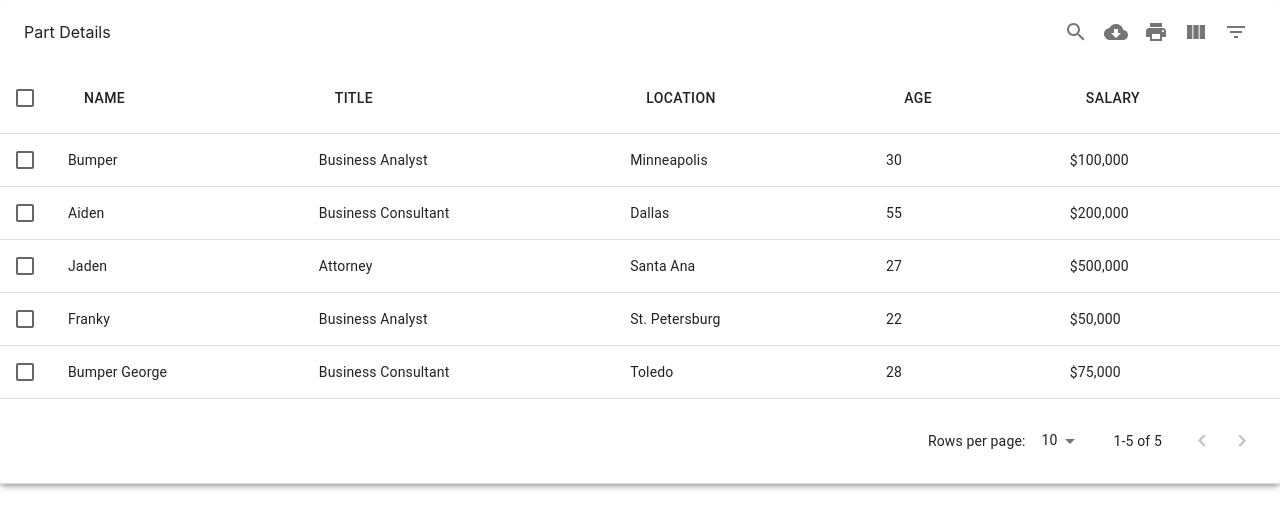
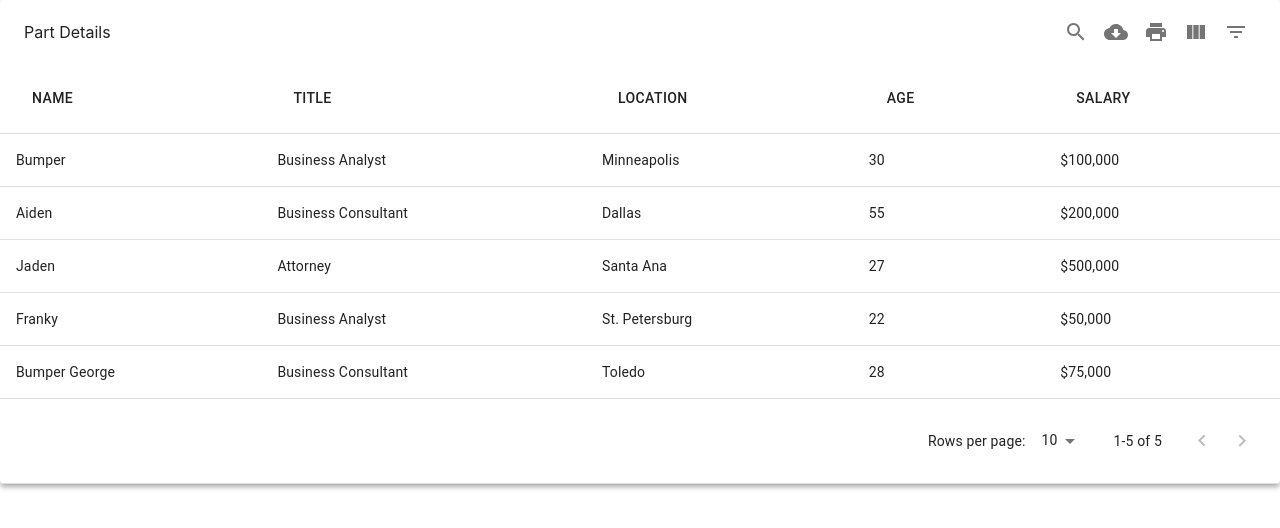
Before and after one commit to itsmeganesh-cse-iiit/react-mui-datatables-ex, a React (Create React App) app: page / in a window 1280 px wide. Shown: the top 528 px of the page. Built offline with nearby package versions, Linux system fonts and the light colour scheme.

Commit message:
feat(selection) : selectable rows

```diff
--- a/src/App.js
+++ b/src/App.js
@@ -39,7 +39,8 @@ class App extends React.Component {
         options={{
           onRowClick: this.onRowClick,
           searchText: this.state.searchText,
-          customToolbar: this.customToolbar
+          customToolbar: this.customToolbar,
+          selectableRows: "none"
         }}
       />
     );
```
